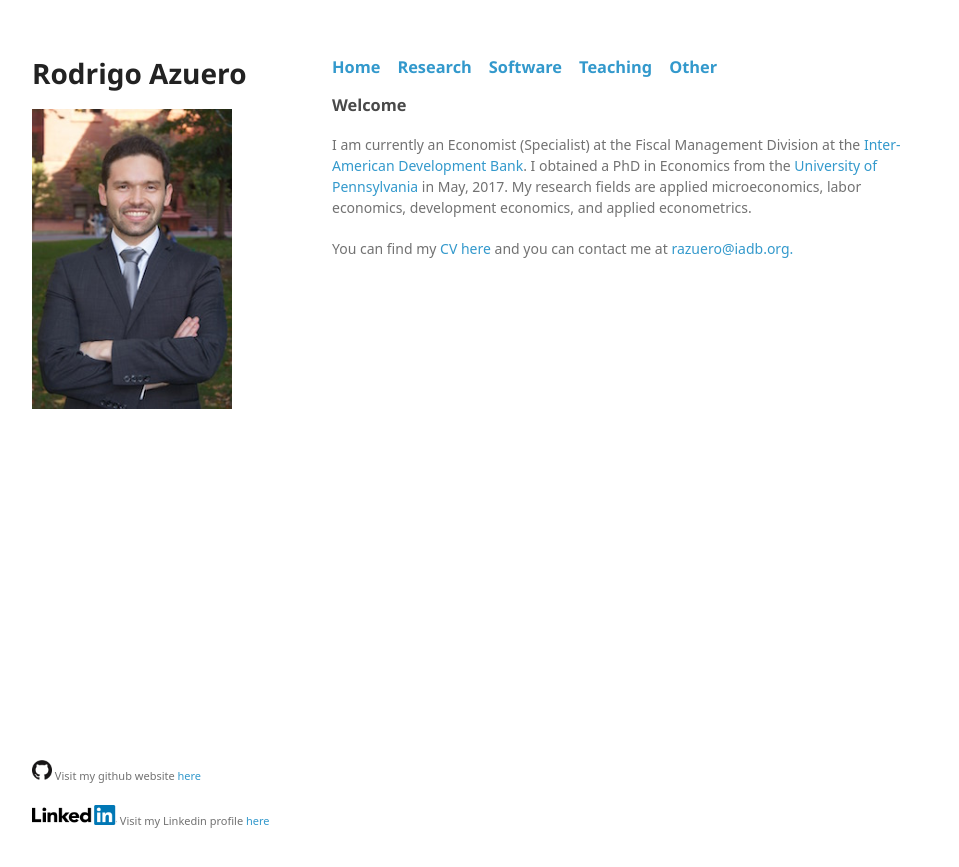
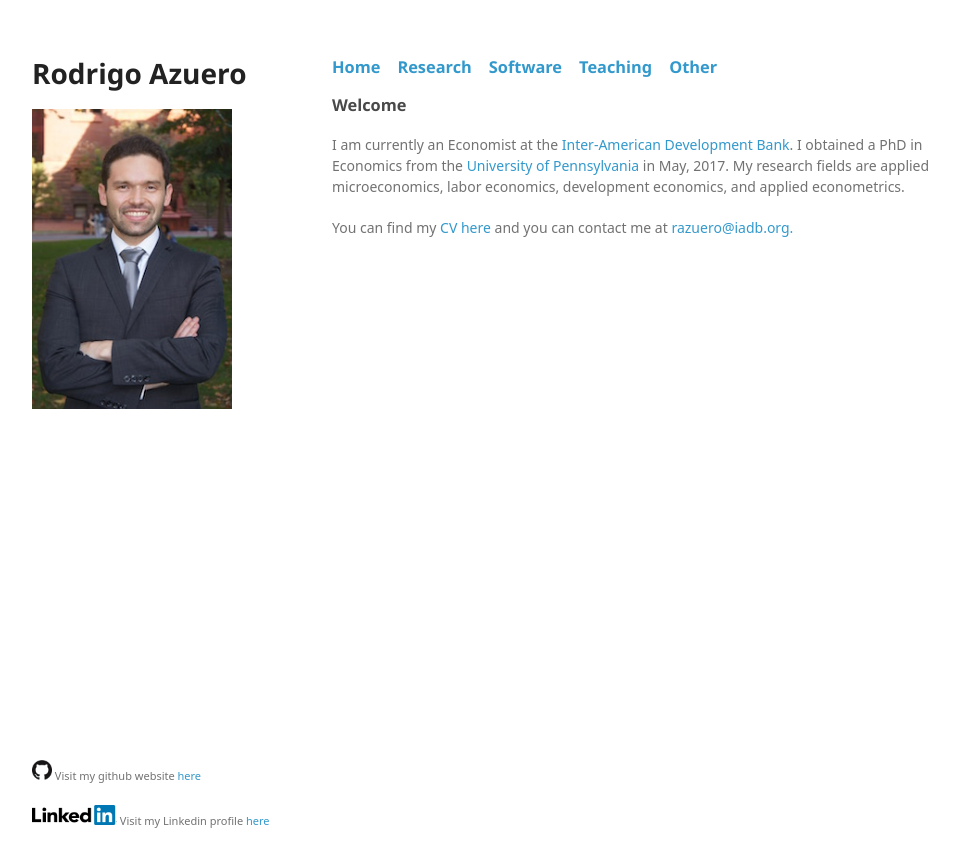
Before and after one commit to rodazuero/rodazuero.github.io, a Jekyll site: the page built from index.html, in a window 1280 px wide. Shown: the top 867 px of the page, without its empty margins (26-985 px from the left). Built offline with Jekyll 4.4.1, drawn with Linux system fonts in a browser that asks for light colours; some web fonts are replaced; Markdown is read by kramdown in place of the engine named in the settings.

Commit message:
Update index.html

```diff
--- a/index.html
+++ b/index.html
@@ -4,7 +4,7 @@
 <h3>
 <a id="welcome-to-github-pages" class="anchor" href="#welcome-to-github-pages" aria-hidden="true"><span aria-hidden="true" class="octicon octicon-link"></span></a>Welcome</h3>
 
-<p><a id="designer-templates" class="anchor" href="#designer-templates" aria-hidden="true"><span aria-hidden="true" class="octicon octicon-link"></span></a>I am currently an Economist (Specialist) at the Fiscal Management Division at the <a href="http://www.iadb.org/en/inter-american-development-bank,2837.html">Inter-American Development Bank</a>. I obtained a PhD in Economics from the <a href="http://www.upenn.edu/">University of Pennsylvania</a> in May, 2017. My research fields are applied microeconomics, labor economics, development economics, and applied econometrics. </p>
+<p><a id="designer-templates" class="anchor" href="#designer-templates" aria-hidden="true"><span aria-hidden="true" class="octicon octicon-link"></span></a>I am currently an Economist at the <a href="http://www.iadb.org/en/inter-american-development-bank,2837.html">Inter-American Development Bank</a>. I obtained a PhD in Economics from the <a href="http://www.upenn.edu/">University of Pennsylvania</a> in May, 2017. My research fields are applied microeconomics, labor economics, development economics, and applied econometrics. </p>
 <p>
  You can find my<a href="{{site.baseurl}}/files/AcademicCV.pdf"> CV here</a> and you can contact me  at <a href="mailto:razuero@iadb.org" target="_top">razuero@iadb.org. </a> </p>
 </h3>
```
